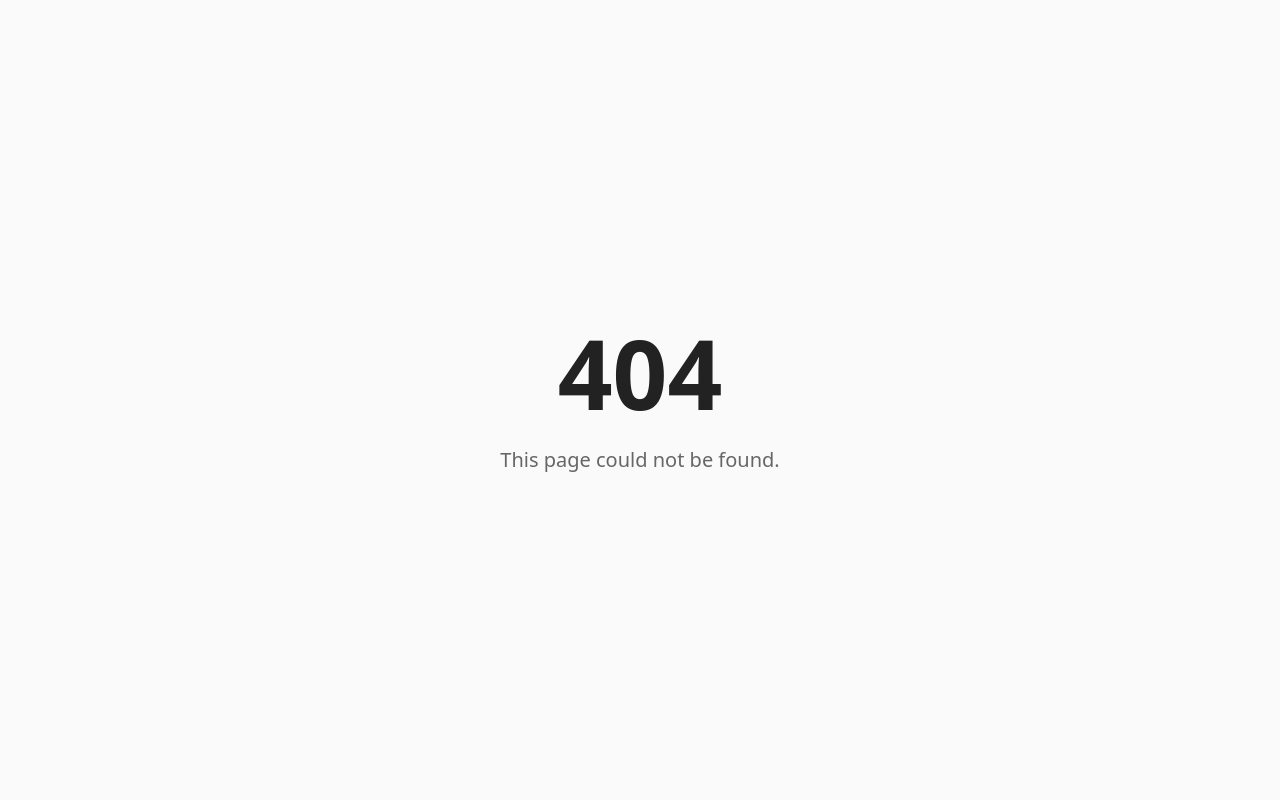
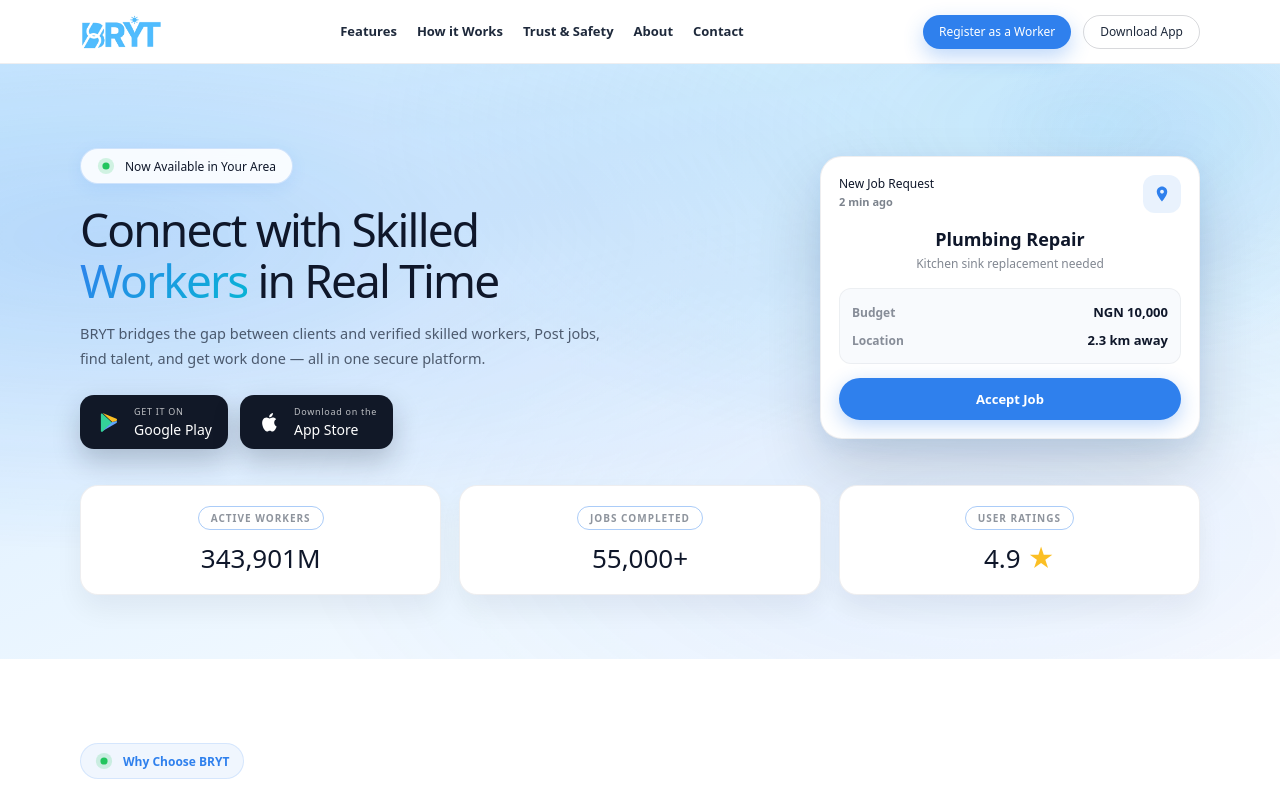
Before and after one commit to Emmanuelobakpolor/brytsite, a React (Vite) app: page / in a window 1280 px wide. Before the commit this address had no page. Shown: the top 800 px of the page. Built offline with nearby package versions, Linux system fonts and the light colour scheme.

Commit message:
Update App.tsx

```diff
--- a/src/App.tsx
+++ b/src/App.tsx
@@ -1,9 +1,7 @@
-// TODO: Uncomment when client pays
-// import LandingPage from './components/LandingPage/LandingPage'
+import LandingPage from './components/LandingPage/LandingPage'
 
 export default function App() {
-  // TODO: Uncomment when client pays
-  // return <LandingPage />
+ return <LandingPage />
 
   return (
     <div
```
